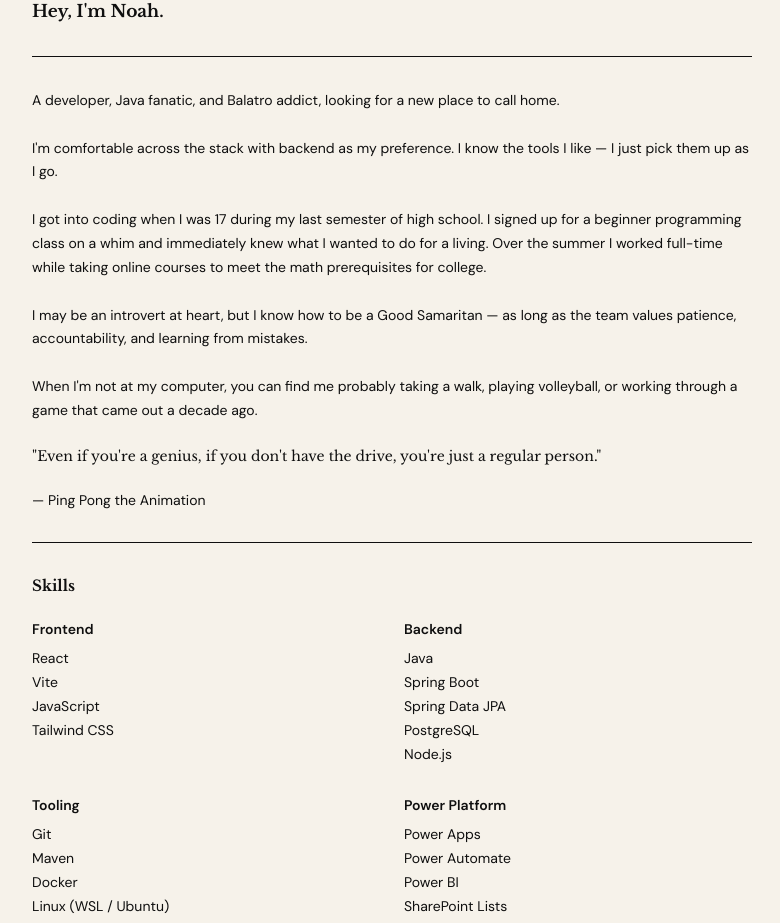
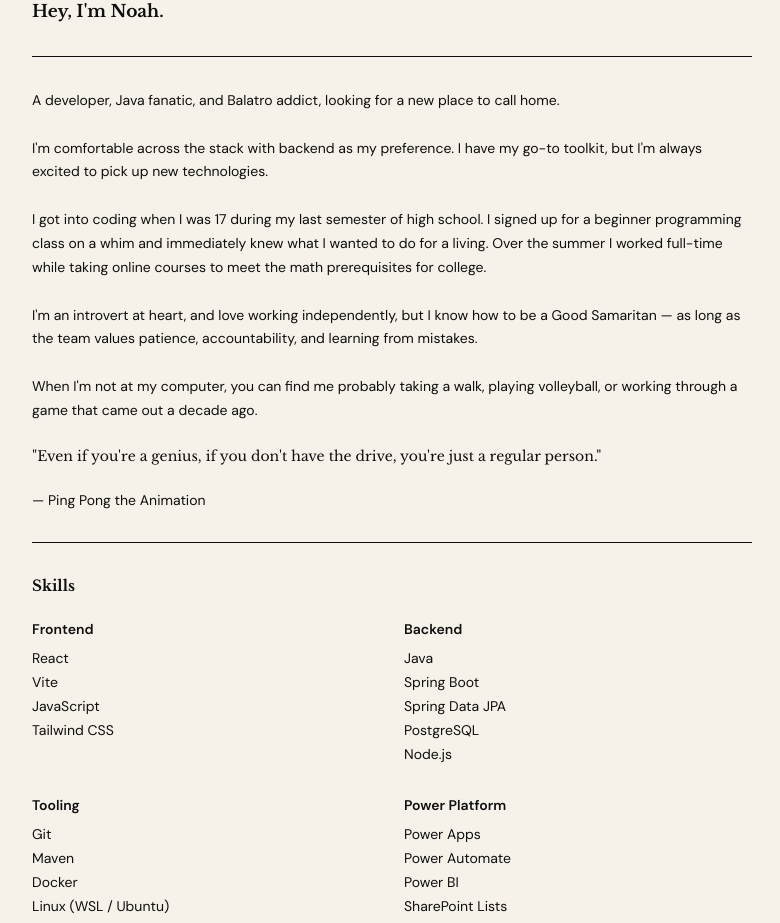
Before and after one commit to SerenePrince/noahpn, a React (Vite) app: page / in a window 1280 px wide. Shown: the part 960-1883 px from the top of the page, without its empty margins (248-1028 px from the left). Built offline with nearby package versions, Linux system fonts and the light colour scheme.

Commit message:
Updated about section

```diff
--- a/src/components/About.jsx
+++ b/src/components/About.jsx
@@ -42,7 +42,8 @@ function About() {
             </p>
             <p>
               I'm comfortable across the stack with backend as my preference. I
-              know the tools I like — I just pick them up as I go.
+              have my go-to toolkit, but I'm always excited to pick up new
+              technologies.
             </p>
             <p>
               I got into coding when I was 17 during my last semester of high
@@ -52,9 +53,9 @@ function About() {
               prerequisites for college.
             </p>
             <p>
-              I may be an introvert at heart, but I know how to be a Good
-              Samaritan — as long as the team values patience, accountability,
-              and learning from mistakes.
+              I'm an introvert at heart, and love working independently, but I
+              know how to be a Good Samaritan — as long as the team values
+              patience, accountability, and learning from mistakes.
             </p>
             <p>
               When I'm not at my computer, you can find me probably taking a
```
